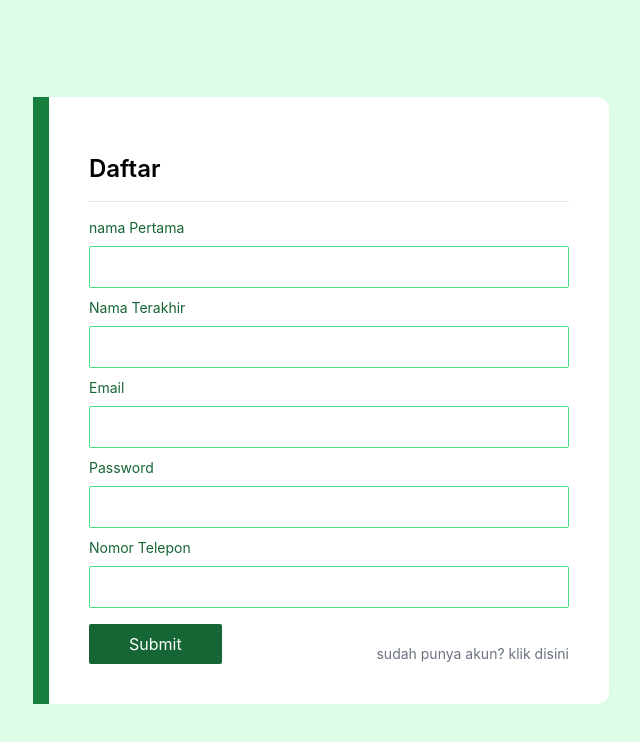
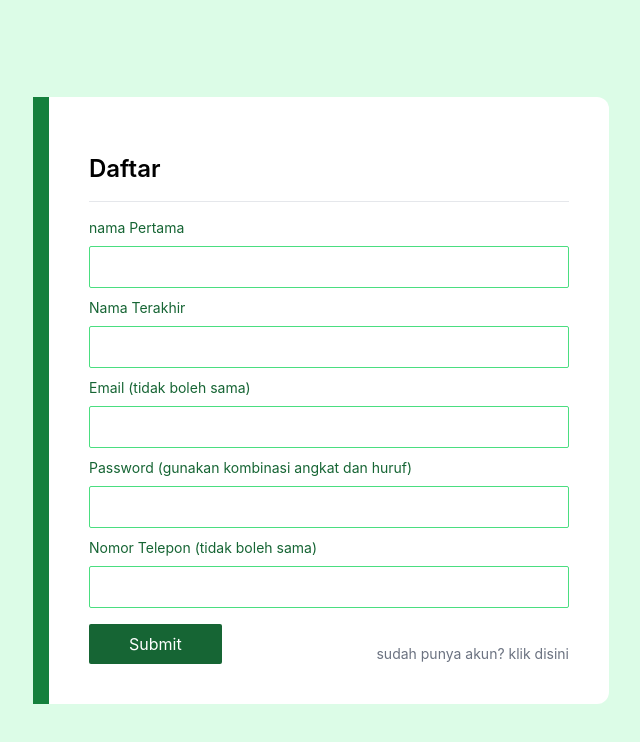
Before and after one commit to zidan-p/ladangku, a React (Create React App) app: page /signin in a window 1280 px wide. Shown: the top 742 px of the page, without its empty margins (319-959 px from the left). Built offline with nearby package versions, Linux system fonts and the light colour scheme.

Commit message:
fix finish

```diff
--- a/src/App.js
+++ b/src/App.js
@@ -3,14 +3,14 @@ import PengelolaanMain from "./components/main/pengelolaan/PengelolaanMain";
 import Login from "./Pages/Login";
 import Main from "./Pages/Main";
 import Signin from "./Pages/Signin";
-import { Route, Routes } from "react-router-dom";
+import { Route, Routes, Navigate } from "react-router-dom";
 import Keuangan from "./components/main/Keuangan/Keuangan";
 
 function App() {
   return (
     <>
       <Routes>
-        <Route path="/" element={<h1> ini adalah elemen kosong </h1>} />
+        <Route path="/" element={<Navigate to={"/app/pengelolaan"} />}  />
         <Route path="/login" element={<Login />} />
         <Route path="/signin" element={<Signin />} />
 
--- a/src/Pages/Signin.js
+++ b/src/Pages/Signin.js
@@ -45,6 +45,7 @@ export default function Signin(){
 
         let result = await sendSigninData(formDataSignin);
         if(result.success){
+            console.log(result);
             handleSuccess();
         }else{
             handleError()
@@ -69,13 +70,13 @@ export default function Signin(){
                         <InputText onChange={handleChangeForm} name="last_name">Nama Terakhir</InputText>
                     </div>
                     <div className="mb-2.5">
-                        <InputText onChange={handleChangeForm} name="email">Email</InputText>
+                        <InputText onChange={handleChangeForm} name="email">Email (tidak boleh sama)</InputText>
                     </div>
                     <div className="mb-2.5">
-                        <InputText onChange={handleChangeForm} type="password" name="password">Password</InputText>
+                        <InputText onChange={handleChangeForm} type="password" name="password">Password <span>(gunakan kombinasi angkat dan huruf)</span></InputText>
                     </div>
                     <div className="mb-4">
-                        <InputText onChange={handleChangeForm} name="phone">Nomor Telepon</InputText>
+                        <InputText onChange={handleChangeForm} name="phone">Nomor Telepon (tidak boleh sama)</InputText>
                     </div>
                     <div className="flex justify-between items-end">
                         <button type="submit" className="p-2 px-10 rounded-sm bg-green-800 hover:bg-green-700 active:bg-green-900 text-white rouded">Submit</button>
```
